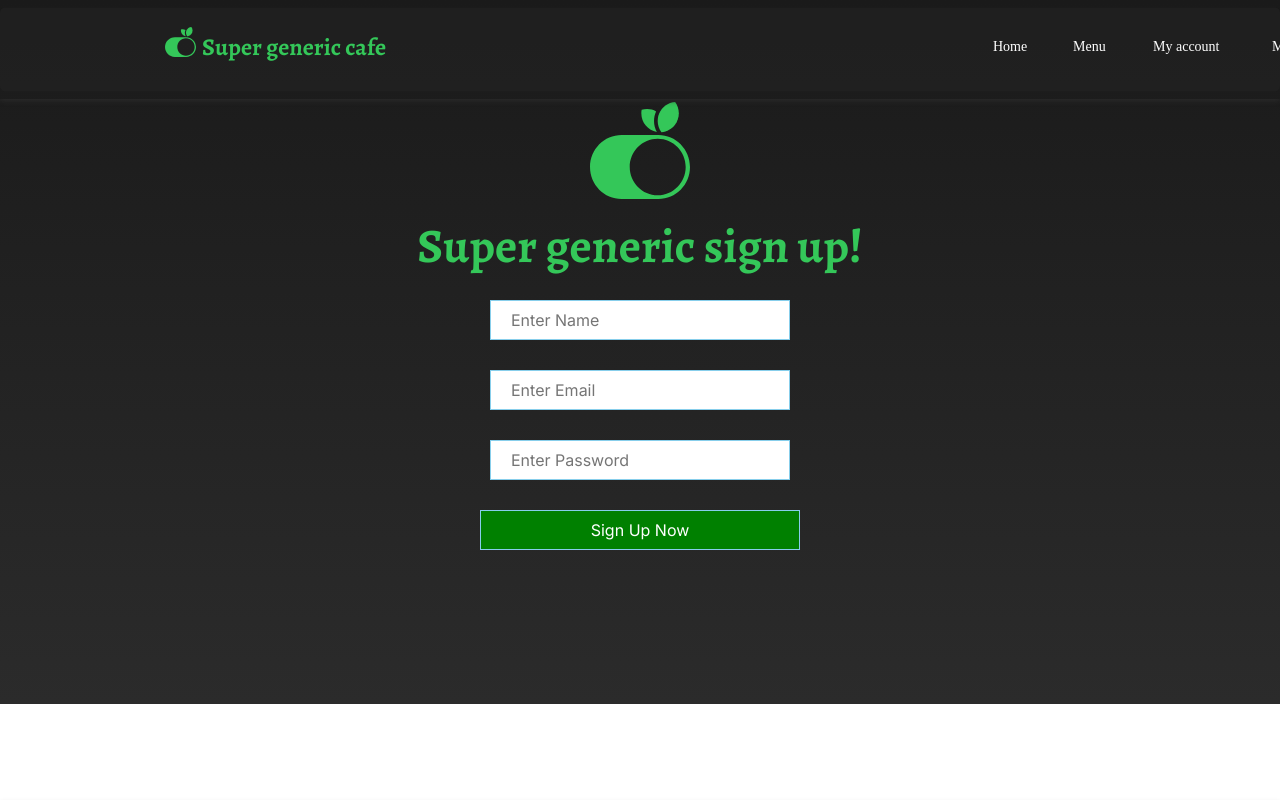
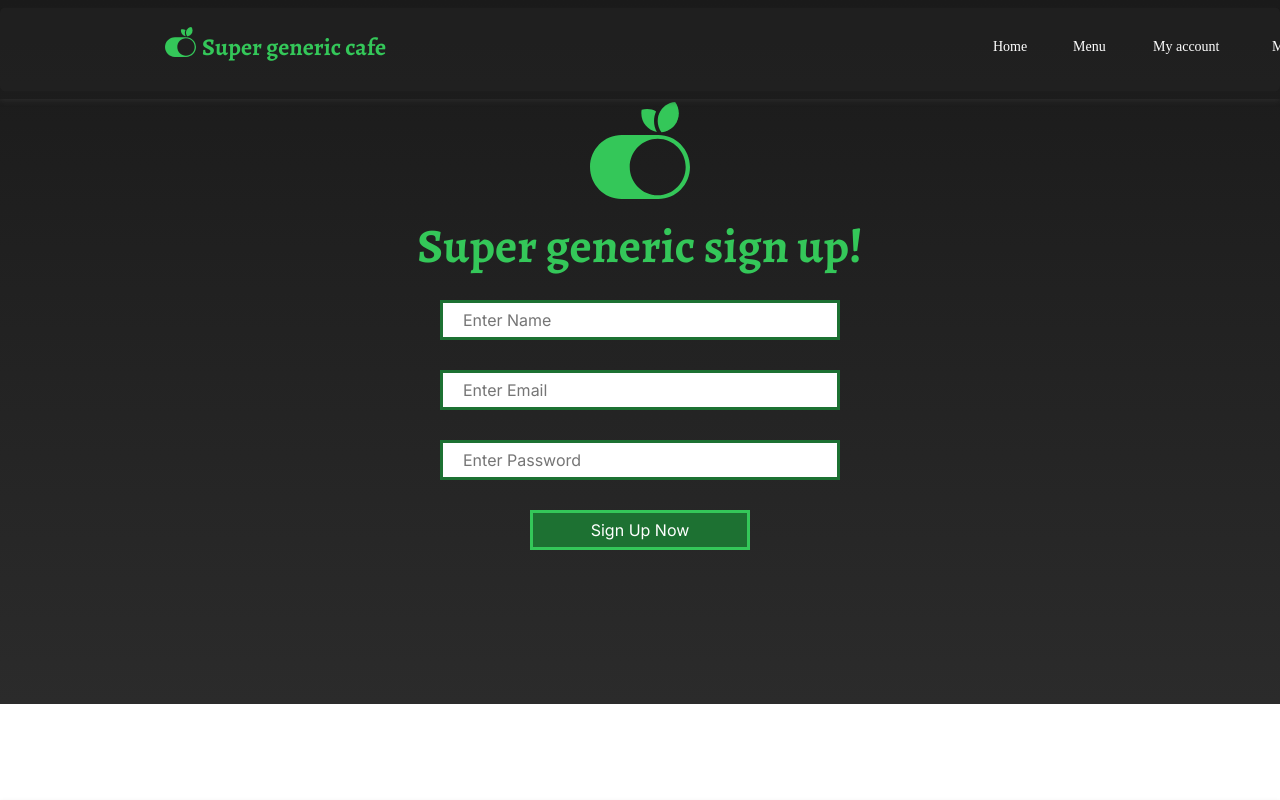
Before and after one commit to MatthewHummel/CSI3370_Project, a Vue app: page /signup in a window 1280 px wide. Shown: the top 800 px of the page. Built offline with nearby package versions, Linux system fonts and the light colour scheme; a web font is replaced by a local one; what @lottiefiles/vue-lottie-player would draw is missing.

Commit message:
Sylized sign up

```diff
--- a/src/views/SignUp.vue
+++ b/src/views/SignUp.vue
@@ -143,21 +143,21 @@ export default {
 }
 
 .register input {
-    width: 300px;
+    width: 400px;
     height: 40px;
     padding-left: 20px;
     display: block;
     margin-bottom: 30px;
     margin-right: auto;
     margin-left: auto;
-    border: 1px solid skyblue;
+    border: 3px solid rgb(29, 113, 50);
 }
 
 .register button {
-    width: 320px;
+    width: 220px;
     height: 40px;
-    border: 1px solid skyblue;
-    background-color: green;
+    border: 3px solid rgba(52, 199, 89, 1);
+    background-color: rgb(29, 113, 50);
     color: white;
     cursor: pointer;
     margin: 0 auto;
```
